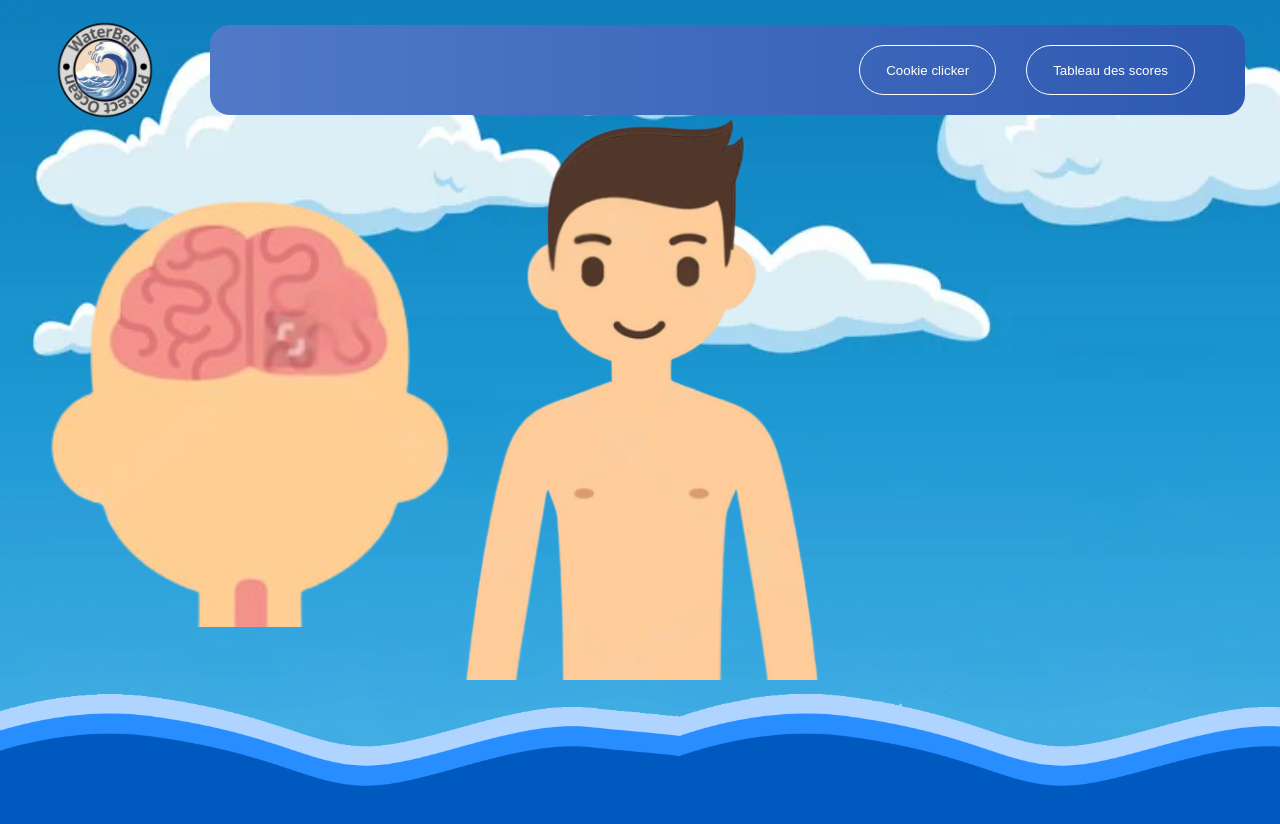
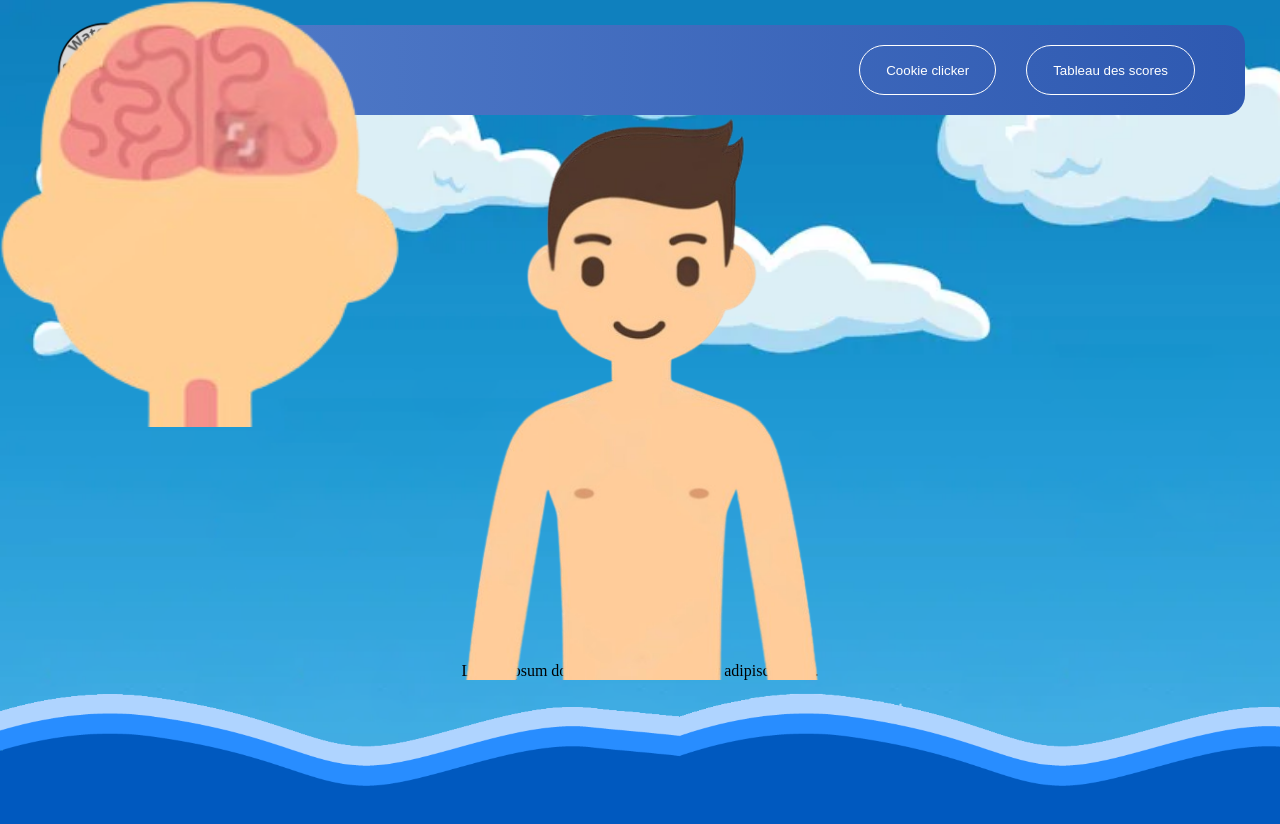
Before and after one commit to painaunoix/Nuit-de-l-info, an Angular app: page / in a window 1280 px wide. Both pictures are taken after a click on the picture 640 px from the left and 247 px from the top of the page. Shown: the top 824 px of the page. Built offline with nearby package versions, Linux system fonts and the light colour scheme.

Commit message:
started the implentation of the text for body

```diff
--- a/src/app/components/body/body.component.css
+++ b/src/app/components/body/body.component.css
@@ -39,3 +39,10 @@
     width: 300px;
     position: absolute;
 }
+
+.head-organ, .torso-organ {
+    position: absolute;
+    top: 0;
+    left: 0;
+    z-index: 1;
+  }
--- a/src/app/components/body/body.component.html
+++ b/src/app/components/body/body.component.html
@@ -16,6 +16,9 @@
         width="240px"
         src="image/body/organ/head.png"
     >
+    <div *ngIf="head_clicked" class="text-box">
+        Lorem ipsum dolor sit amet, consectetur adipiscing elit.
+    </div>
     <img
         (click)="torso_clicked = !torso_clicked; head_clicked = head_clicked ? false : head_clicked"
         id="torso"
@@ -29,4 +32,7 @@
         width="240px"
         src="image/body/organ/torso.png"
     >
+    <div *ngIf="torso_clicked" class="text-box">
+        Lorem ipsum dolor sit amet, consectetur adipiscing elit.
+    </div>
 </div>
```
